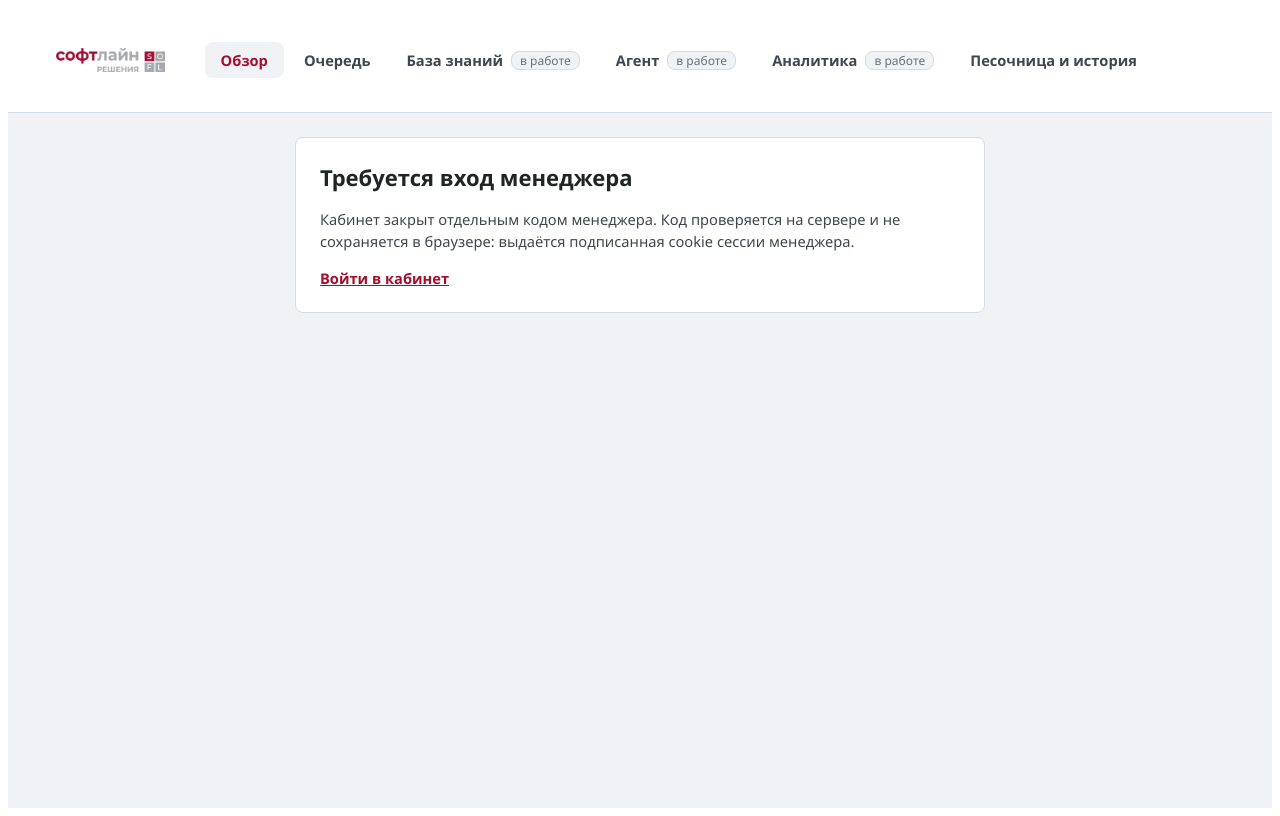
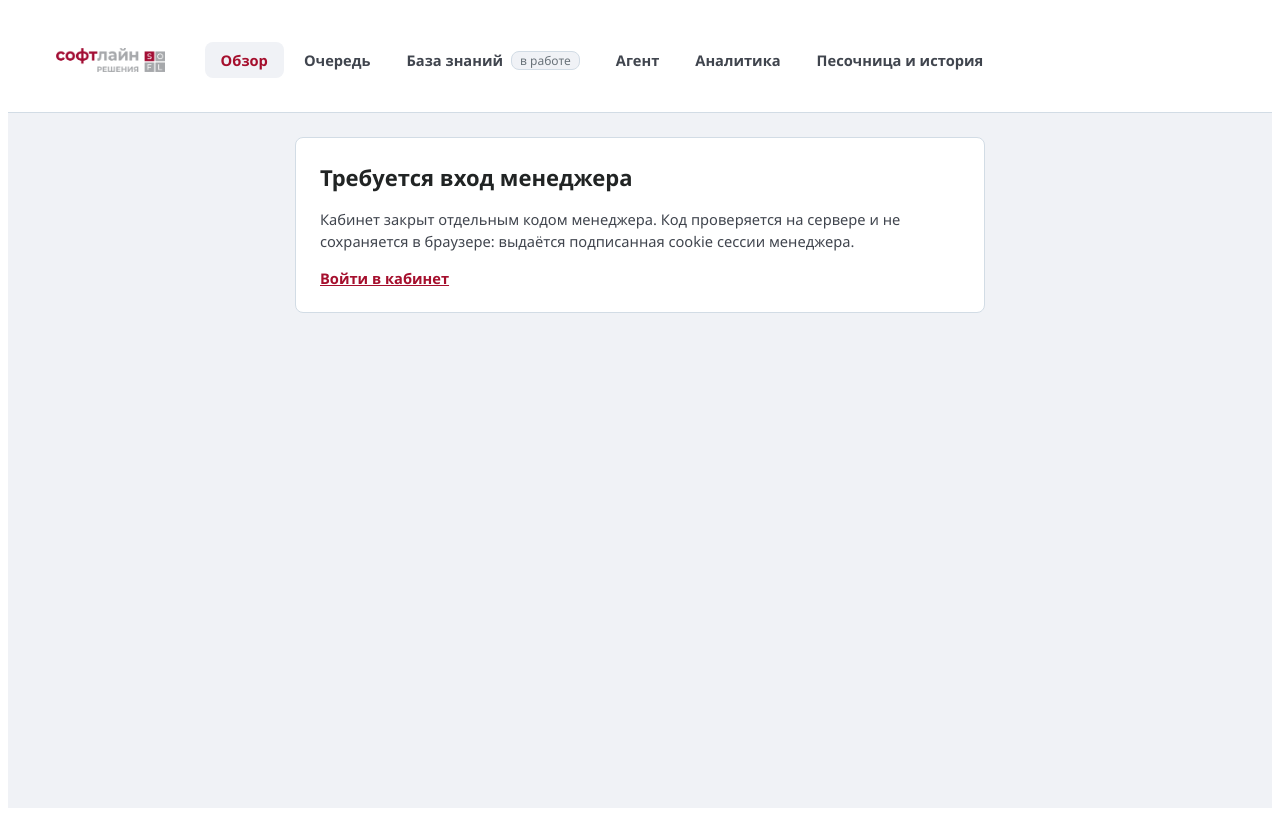
Before and after one commit to ai4bordon/aisupport, a Next.js app: page /manager in a window 1280 px wide. Built offline with nearby package versions, Linux system fonts and the light colour scheme.

Commit message:
feat: разделы «Агент» и «Аналитика» помечены готовыми

```diff
--- a/src/app/manager/components/managerSections.ts
+++ b/src/app/manager/components/managerSections.ts
@@ -57,7 +57,7 @@ export const MANAGER_SECTIONS: ManagerSection[] = [
     label: "Агент",
     href: "/manager/agent",
     anchor: "section-agent",
-    status: "in-progress",
+    status: "ready",
     summary: "Настройки агента: модель, инструменты, промпт, лимиты, режим тени.",
   },
   {
@@ -65,7 +65,7 @@ export const MANAGER_SECTIONS: ManagerSection[] = [
     label: "Аналитика",
     href: "/manager/analytics",
     anchor: "section-analytics",
-    status: "in-progress",
+    status: "ready",
     summary: "Воронка обработки, автозакрытие, стоимость запроса и экономия.",
   },
   {
```
